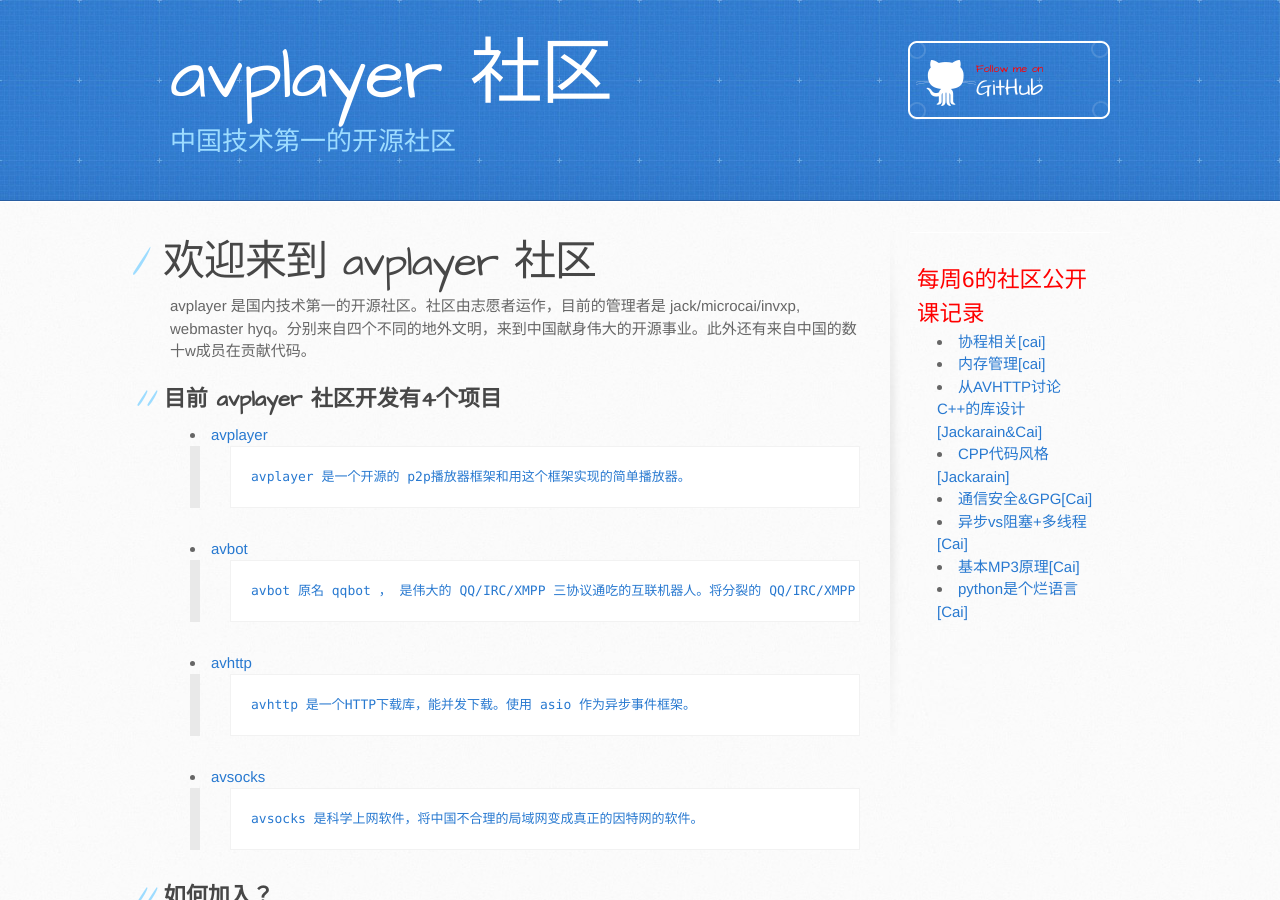
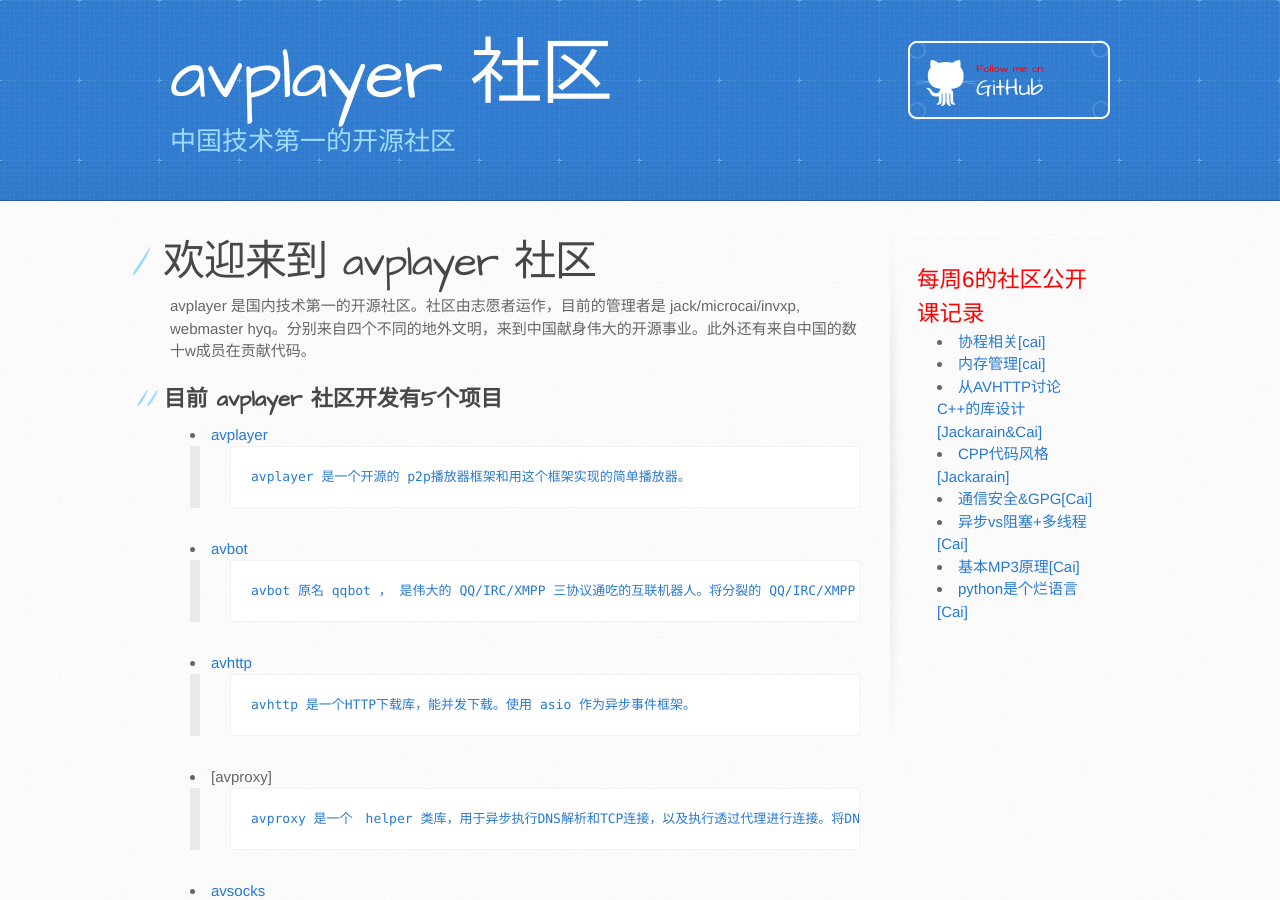
Before and after one commit to avplayer/avplayer.github.com, a Jekyll site: the page built from index.md, in a window 1280 px wide and 900 px high. Built offline with Jekyll 4.4.1, drawn with Linux system fonts in a browser that asks for light colours; Markdown is read by kramdown in place of the engine named in the settings.

Commit message:
add avproxy

```diff
--- a/index.md
+++ b/index.md
@@ -9,7 +9,7 @@ github : https://github.com/avplayer
 
 avplayer 是国内技术第一的开源社区。社区由志愿者运作，目前的管理者是 jack/microcai/invxp, webmaster hyq。分别来自四个不同的地外文明，来到中国献身伟大的开源事业。此外还有来自中国的数十w成员在贡献代码。
 
-## 目前 avplayer 社区开发有4个项目
+## 目前 avplayer 社区开发有5个项目
 
 + [avplayer](http://avplayer.avplayer.org)
 >	avplayer 是一个开源的 p2p播放器框架和用这个框架实现的简单播放器。
@@ -20,6 +20,9 @@ avplayer 是国内技术第一的开源社区。社区由志愿者运作，目
 + [avhttp](/avhttp.html)
 >	avhttp 是一个HTTP下载库，能并发下载。使用 asio 作为异步事件框架。
 >
+
++ [avproxy]
+>	avproxy 是一个　helper 类库，用于异步执行DNS解析和TCP连接，以及执行透过代理进行连接。将DNS解析，连接，进行代理握手等一系列复杂的操作，简单到使用　avproxy::async_proxyconnect 一条语句即可完成。而且这个过程是异步执行的。
 
 + [avsocks](/avsocks.html)
 >	avsocks 是科学上网软件，将中国不合理的局域网变成真正的因特网的软件。
```
